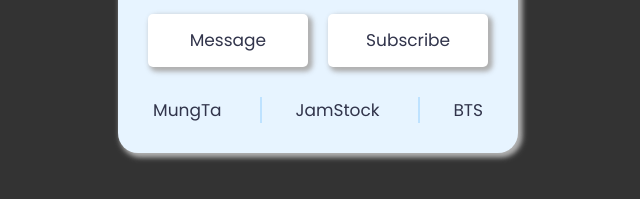
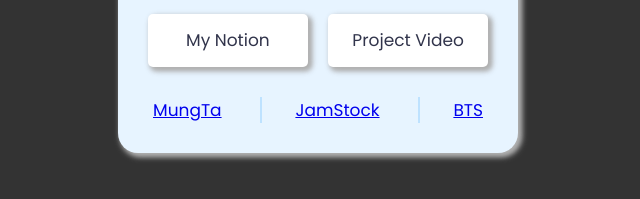
Before and after one commit to RyuEuni/profile, a website: page public/index.html in a window 1280 px wide. Shown: the part 547-746 px from the top of the page, without its empty margins (322-962 px from the left). Drawn offline with Linux system fonts and the light colour scheme.

Commit message:
깃허브 프로젝트 주소 연결

```diff
--- a/public/index.html
+++ b/public/index.html
@@ -27,18 +27,18 @@
       <a class="social-icons" href="#" id="copyEmail" class="gmail"><img class="g" src="./email_icon.png" alt="gmail"></a>
     </div>
     <div class="buttons">
-      <button>Message</button>
-      <button>Subscribe</button>
+      <button id="btnNotion">My Notion</button>
+      <button id="btnVideo">Project Video</button>
     </div>
     <div class="social-share">
       <div class="row">
-        <span>MungTa</span>
+        <a href="https://github.com/RyuEuni/KDT-2-Project-C-3" class="github"><span>MungTa</span></a>
       </div>
       <div class="row">
-        <span>JamStock</span>
+        <a href="https://github.com/RyuEuni/KDT-2-Project-A-1" class="github"><span>JamStock</span></a>
       </div>
       <div class="row">
-        <span>BTS</span>
+        <a href="https://github.com/RyuEuni/KDT-2-Project-B-4" class="github"><span>BTS</span></a>
       </div>
     </div>
   </div>
@@ -62,5 +62,10 @@
     // 복사 완료 메시지를 표시합니다.
     alert("이메일이 복사되었습니다!");
   });
+
+  document.getElementById("btnNotion").addEventListener("click", function() {
+
+
+  });
 </script>
 </html>
```
Also changed, not shown: 1 other file.
